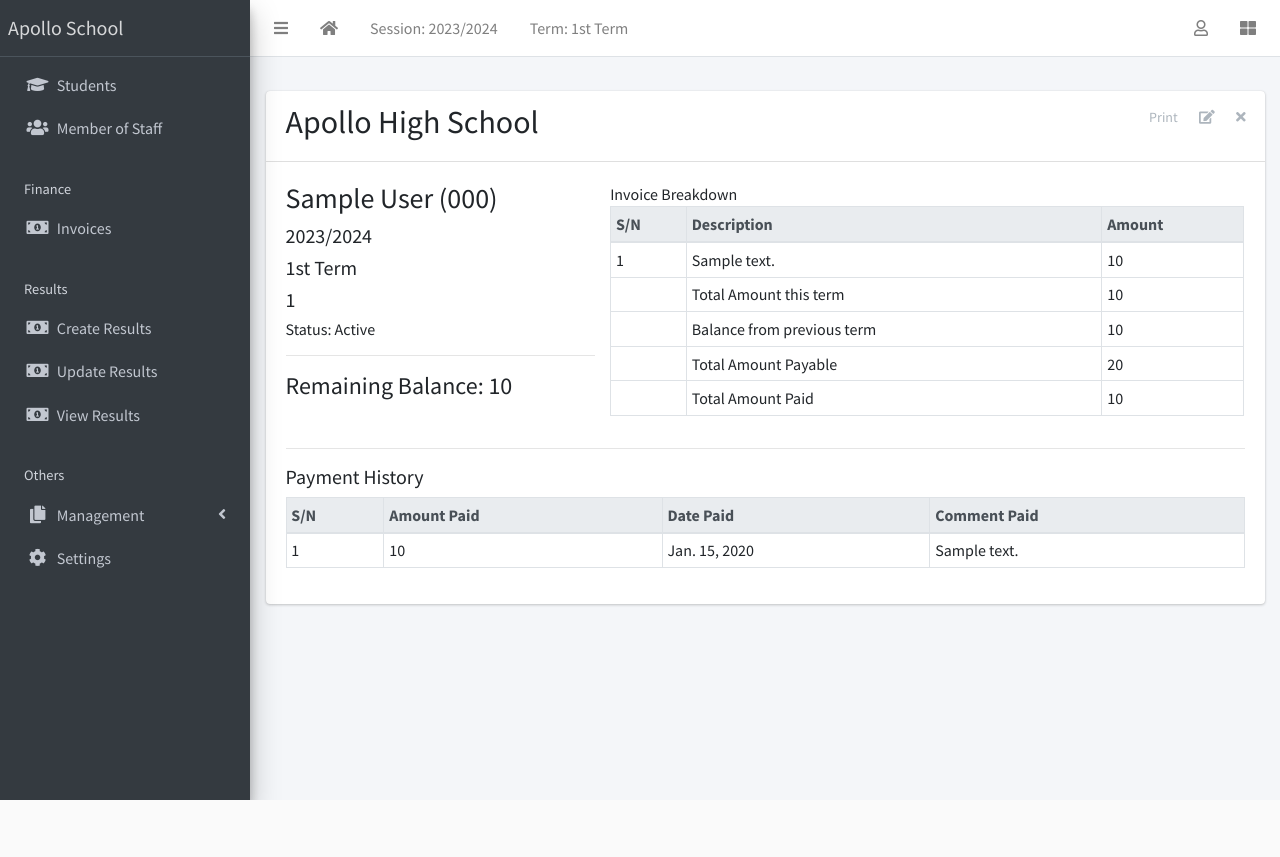
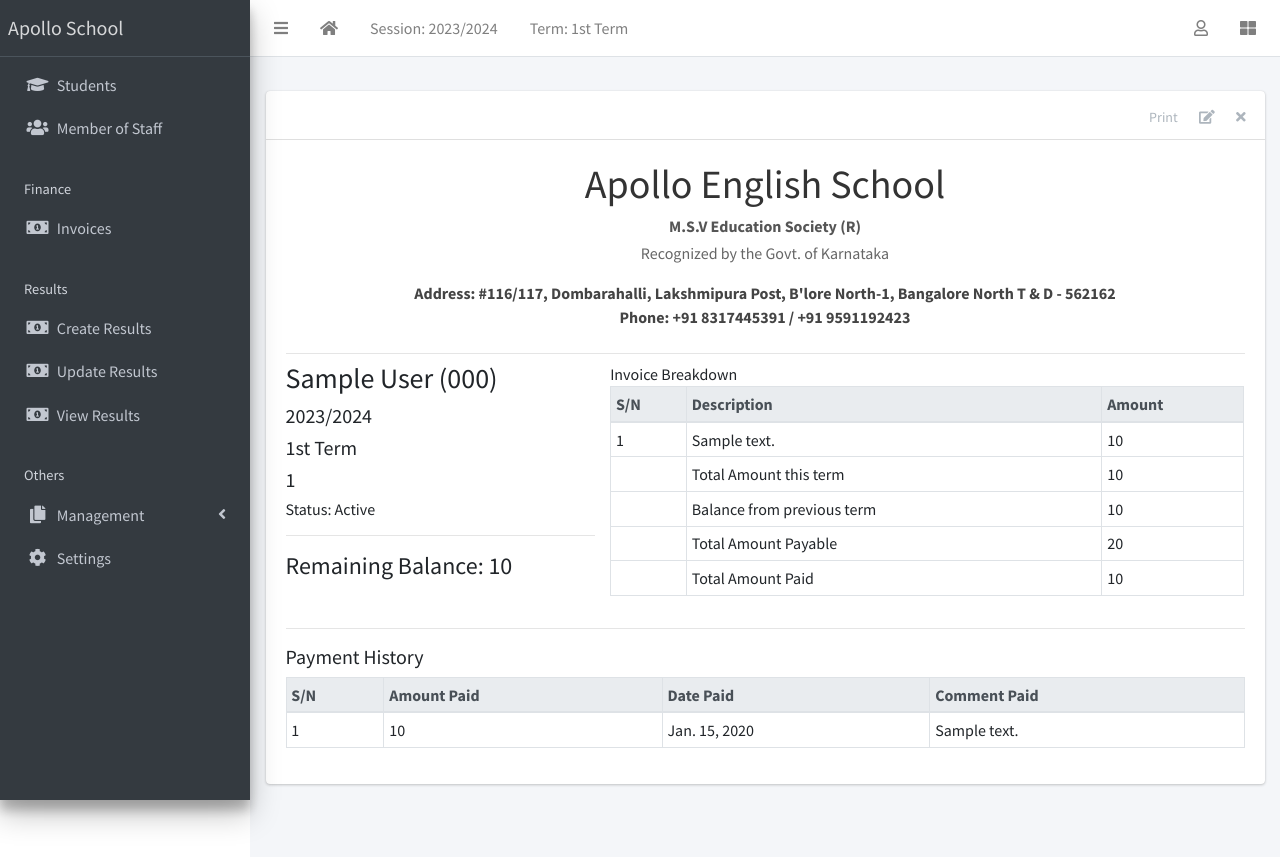
Before and after one commit to kartikchoubisa/school-management, a Django app: page /finance/1/detail/ in a window 1280 px wide. Before the commit the page ends 800 px from the top, so only its background shows below. Run offline with Django 3.2, Linux system fonts and the light colour scheme; a user stored in the database is signed in; data comes from the database, SQL or seed files in the repository; tables that the repository leaves empty hold one stand-in row (values such as "Sample post"); parts of the project's set-up code (start-up, migrations or seed data) failed here and were passed over; some libraries are stand-ins or nearby versions.

Commit message:
added: school details in receipt

```diff
--- a/apps/finance/templates/finance/invoice_detail.html
+++ b/apps/finance/templates/finance/invoice_detail.html
@@ -7,11 +7,10 @@
 
     <script>
       function printInvoice() {
+        window.print();
+      }
+    </script>
 
-    window.print();
-}
-
-      </Script>
     <a href="#" class="btn btn-tool" onclick="printInvoice()">Print</a>
     <a href="{% url 'invoice-update' object.id %}" class="btn btn-tool">
       <i class="fas fa-edit"></i>
@@ -20,9 +19,6 @@
       <i class="fas fa-times"></i>
     </a>
   </div>
-  <h2>
-    Apollo High School
-  </h2>
 
 </div>
 {% endblock content-header %}
@@ -30,6 +26,15 @@
 
 
 {% block content %}
+
+<div class="container">
+  <h1 class="school-name">Apollo English School</h1>
+  <p class="organization"><strong>M.S.V Education Society (R)</strong></p>
+  <p class="recognition">Recognized by the Govt. of Karnataka</p>
+  <p class="address"><strong>Address:</strong> #116/117, Dombarahalli, Lakshmipura Post, B'lore North-1, Bangalore North T & D - 562162</p>
+  <p class="phone"><strong>Phone:</strong> +91 8317445391 / +91 9591192423</p>
+</div>
+<hr class="mb-2"/>
 
 <div class="row">
   <div class="col-sm-4">
@@ -113,5 +118,50 @@
   </tbody>
 </table>
 
+<style>
+  .container {
+    margin: 0 auto;
+    max-width: 800px;
+    text-align: center;
+
+}
+
+.school-name {
+    color: #333;
+    margin-bottom: 6px;
+}
+
+.organization {
+    font-weight: bold;
+    color: #555;
+    margin-bottom: 0.2em;
+}
+
+.recognition {
+    color: #666;
+    margin-bottom: 1em;
+}
+
+.contact-header {
+    font-size: 1.2em;
+    color: #333;
+    margin-top: 1em;
+    margin-bottom: 0.5em;
+}
+
+.address {
+    font-weight: bold;
+    color: #444;
+    margin-bottom: 0;
+}
+
+.phone {
+    font-weight: bold;
+    color: #444;
+    margin-bottom: 24px;
+}
+
+</style>
+
 
 {% endblock content %}
```
